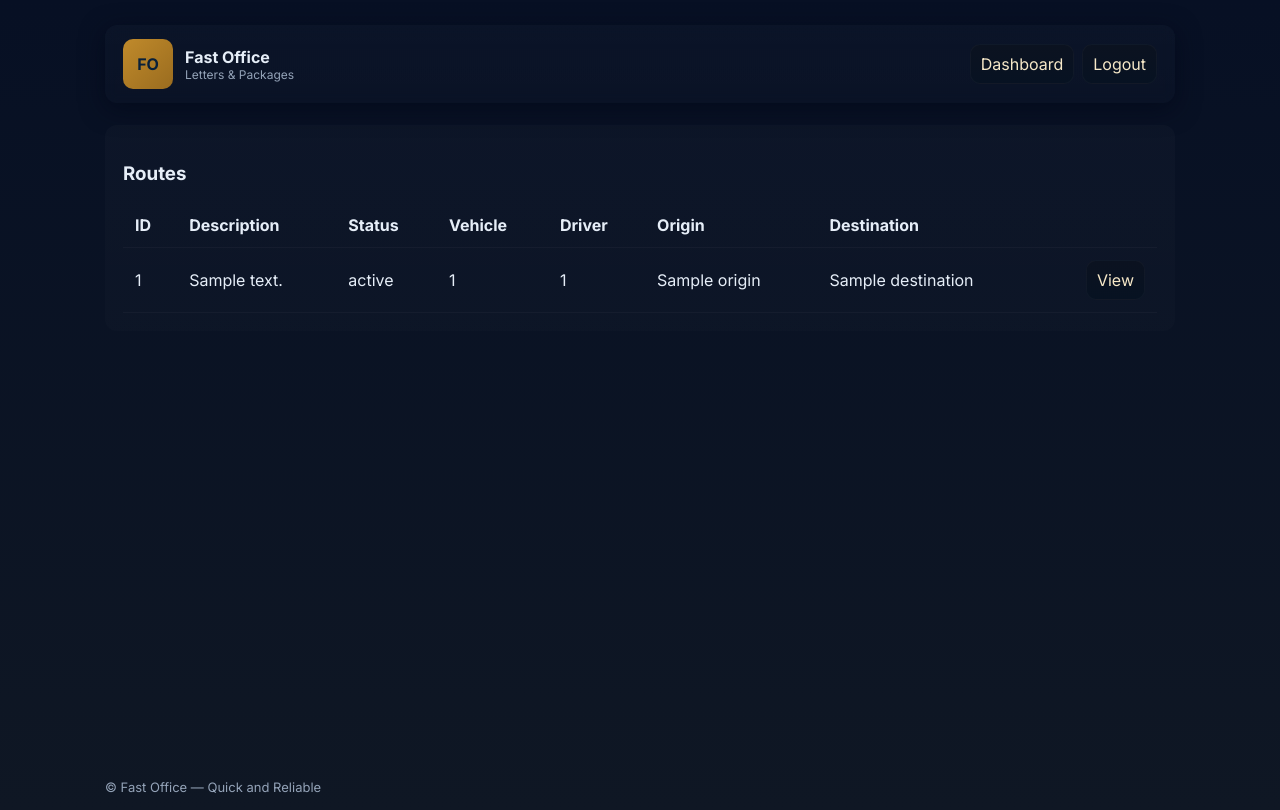
After one commit to Diego-Alonso-05/Post_Office, a Django app: page /routes/ in a window 1280 px wide. The commit adds this page. Run offline with Django 5.2, Linux system fonts and the light colour scheme; a user stored in the database is signed in; tables that the repository leaves empty hold one stand-in row (values such as "Sample post"); a database or web service that is not in the repository returns one stand-in record (values such as "Sample title").

Commit message:
Add files via upload

```diff
--- a/PostOffice_Project/PostOffice_Proj/PostOffice_App/templates/base.html
+++ b/PostOffice_Project/PostOffice_Proj/PostOffice_App/templates/base.html
@@ -90,6 +90,7 @@
     {% if request.session.role == "admin" %}
         <a class="btn" href="{% url 'warehouses_list' %}">Warehouses</a>
         <a class="btn" href="{% url 'vehicles_list' %}">Vehicles</a>
+	<a class="btn" href="{% url 'routes_list' %}">Routes</a>
         <a class="btn" href="{% url 'mail_list' %}">Mail</a>
         <a class="btn" href="{% url 'deliveries_list' %}">Deliveries</a>
     {% elif request.session.role == "driver" %}
--- a/PostOffice_Project/PostOffice_Proj/PostOffice_App/templates/deliveries/list.html
+++ b/PostOffice_Project/PostOffice_Proj/PostOffice_App/templates/deliveries/list.html
@@ -15,10 +15,10 @@
       <td class="muted">{% if d.driver %}{{ d.driver.name }}{% endif %}</td>
       <td class="muted">{% if d.vehicle %}{{ d.vehicle.plate_number }}{% endif %}</td>
       <td class="muted">{{ d.delivery_date }}</td>
-      <td>{{ d.status }}</td>
       <td style="text-align:right">
   {% if d.id %}
     <a class="btn btn-primary" href="{% url 'deliveries_detail' d.id %}">View</a>
+    <a class="btn" href="{% url 'deliveries_edit' d.id %}">Edit</a>
   {% else %}
     <span class="text-muted">No ID</span>
   {% endif %}
--- /dev/null
+++ b/PostOffice_Project/PostOffice_Proj/PostOffice_App/templates/routes/list.html
@@ -0,0 +1,39 @@
+{% extends 'base.html' %}
+{% block title %}Routes — Mailly{% endblock %}
+{% block content %}
+<div class="card">
+  <h3>Routes</h3>
+  <table class="table" style="margin-top:12px">
+    <thead>
+      <tr>
+        <th>ID</th>
+        <th>Description</th>
+        <th>Status</th>
+        <th>Vehicle</th>
+        <th>Driver</th>
+        <th>Origin</th>
+        <th>Destination</th>
+        <th></th>
+      </tr>
+    </thead>
+    <tbody>
+      {% for r in routes %}
+        <tr>
+          <td>{{ r.id }}</td>
+          <td>{{ r.description }}</td>
+          <td>{{ r.delivery_status }}</td>
+          <td>{{ r.vehicle_id }}</td>
+          <td>{{ r.driver_id }}</td>
+          <td>{{ r.origin.name }}</td>
+          <td>{{ r.destination.name }}</td>
+          <td style="text-align:right">
+            <a class="btn" href="#">View</a>
+          </td>
+        </tr>
+      {% empty %}
+        <tr><td colspan="8" class="muted">No routes found</td></tr>
+      {% endfor %}
+    </tbody>
+  </table>
+</div>
+{% endblock %}
--- a/PostOffice_Project/PostOffice_Proj/PostOffice_App/urls.py
+++ b/PostOffice_Project/PostOffice_Proj/PostOffice_App/urls.py
@@ -8,6 +8,7 @@ urlpatterns = [
     path('vehicles/create/', views.vehicles_create, name='vehicles_create'),
     path('vehicles/<int:vehicle_id>/edit/', views.vehicles_edit, name='vehicles_edit'),
 
+    path('routes/', views.routes_list, name='routes_list'),
 
     path('logout/', views.logout_view, name='logout'),
     path('mail/', views.mail_list, name='mail_list'),
@@ -17,6 +18,8 @@ urlpatterns = [
     path('deliveries/edit/<str:delivery_id>/', views.deliveries_edit, name='deliveries_edit'),
     path('deliveries/delete/<str:delivery_id>/', views.deliveries_delete, name='deliveries_delete'),
     path("deliveries/<str:delivery_id>/", views.deliveries_detail, name="deliveries_detail"),
+    path('deliveries/<int:delivery_id>/edit/', views.deliveries_edit, name='deliveries_edit'),
+
 
     path('profile/', views.client_profile, name='client_profile'),
     path('login/', views.login_view, name='login'),
--- a/PostOffice_Project/PostOffice_Proj/PostOffice_App/views.py
+++ b/PostOffice_Project/PostOffice_Proj/PostOffice_App/views.py
@@ -17,10 +17,10 @@ from bson.errors import InvalidId
 
 
 client = MongoClient("mongodb://localhost:27017")
-db = client["PostOffice_Proj_MDB"]  # ← o nome da tua base de dados
+db = client["postoffice"]  # ← o nome da tua base de dados
 deliveries = db["deliveries"]
 notifications = db["notifications"]
-routes = db["routes"]
+routes_collection = db["routes"]
 users = db["users"]
 postoffice = db["postoffice"]
 vehicles = db["vehicles"]
@@ -236,6 +236,15 @@ def vehicles_list(request):
     return render(request, "vehicles/list.html", {"vehicles": cleaned_vehicles})
 
 @login_required
+def routes_list(request):
+    routes = list(routes_collection.find())
+    # Convert _id (int or ObjectId) for easier use in templates
+    for r in routes:
+        r["id"] = r.get("_id")
+    context = {"routes": routes}
+    return render(request, "routes/list.html", context)
+
+@login_required
 @role_required(["Admin"])
 @login_required
 def vehicles_edit(request, vehicle_id):
@@ -271,7 +280,7 @@ def mail_detail(request, mail_id):
     return render(request, "mail/detail.html", {"mail_id": mail_id})
 
 @login_required
-@role_required(["driver", "admin"])
+@role_required(["driver", "admin", "client"])
 def deliveries_list(request):
     deliveries_data = list(deliveries.find())
     deliveries_list = []
@@ -307,22 +316,27 @@ def deliveries_create(request):
     return render(request, "deliveries/create.html")
 
 @login_required
+@login_required
 def deliveries_edit(request, delivery_id):
-    """Edit an existing delivery."""
-    delivery = deliveries.find_one({"_id": ObjectId(delivery_id)})
+    deliveries_collection = db["deliveries"]
+    delivery = deliveries_collection.find_one({"_id": delivery_id})
+
     if not delivery:
-        return HttpResponseNotFound("Delivery not found.")
+        return render(request, "404.html", status=404)
 
     if request.method == "POST":
+        # Example — update fields based on your form
         updated_data = {
-            "recipient": request.POST.get("recipient"),
-            "address": request.POST.get("address"),
             "status": request.POST.get("status"),
+            "destination": request.POST.get("destination"),
+            "delivery_date": request.POST.get("delivery_date"),
+            # Add other fields you want to allow editing
         }
-        deliveries.update_one({"_id": ObjectId(delivery_id)}, {"$set": updated_data})
+        deliveries_collection.update_one({"_id": delivery_id}, {"$set": updated_data})
         return redirect("deliveries_list")
 
-    return render(request, "deliveries/edit.html", {"delivery": delivery})
+    context = {"delivery": delivery}
+    return render(request, "deliveries/edit.html", context)
 
 @login_required
 def deliveries_delete(request, delivery_id):
```
Also changed, not shown: PostOffice_Project/PostOffice_Proj/PostOffice_App/templates/deliveries/edit.html (added, +21 -0 lines), PostOffice_Project/PostOffice_Proj/PostOffice_Proj/settings.py (+4 -5 lines). Lines whose indentation alone changed are shown as unchanged.
